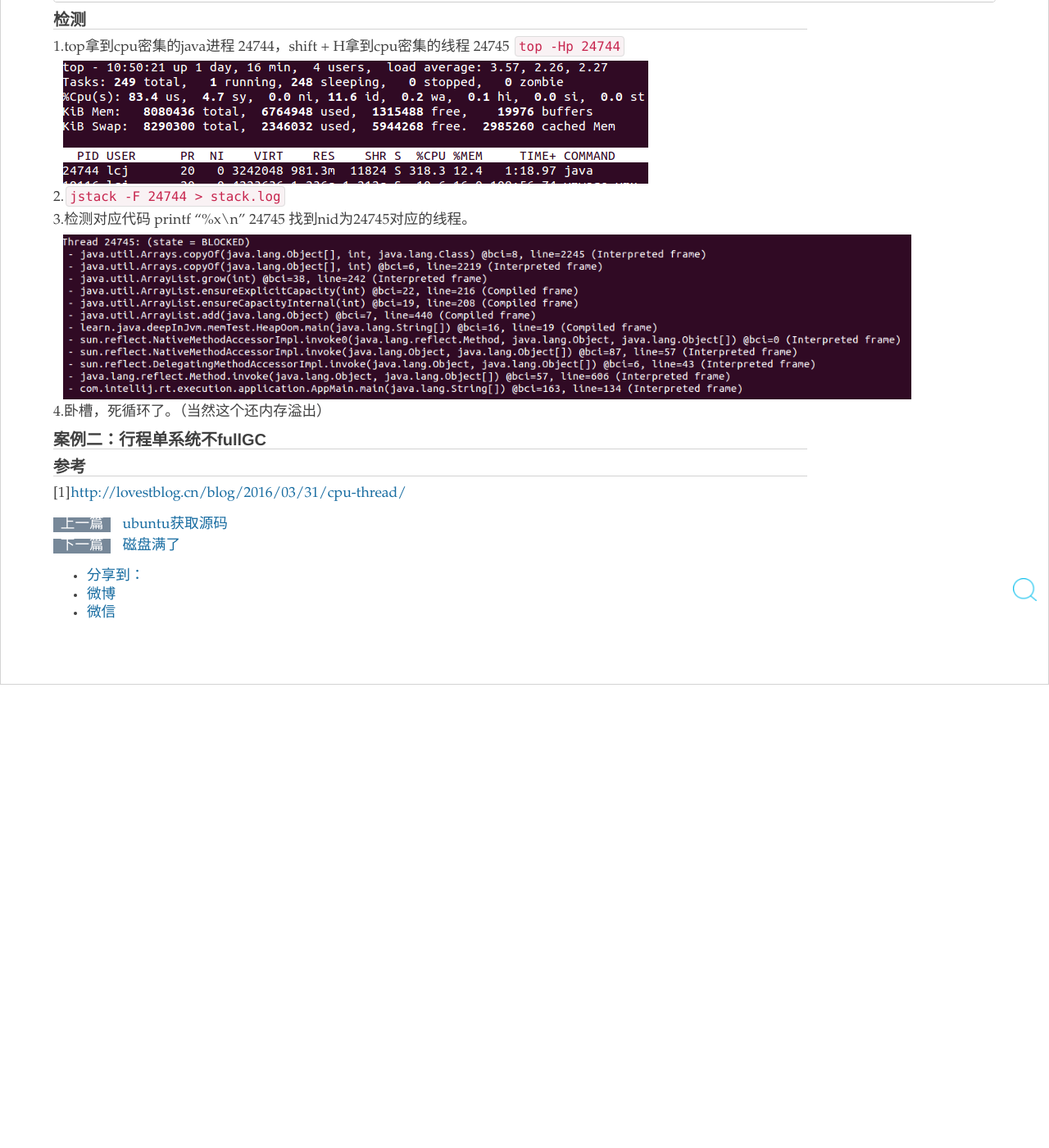
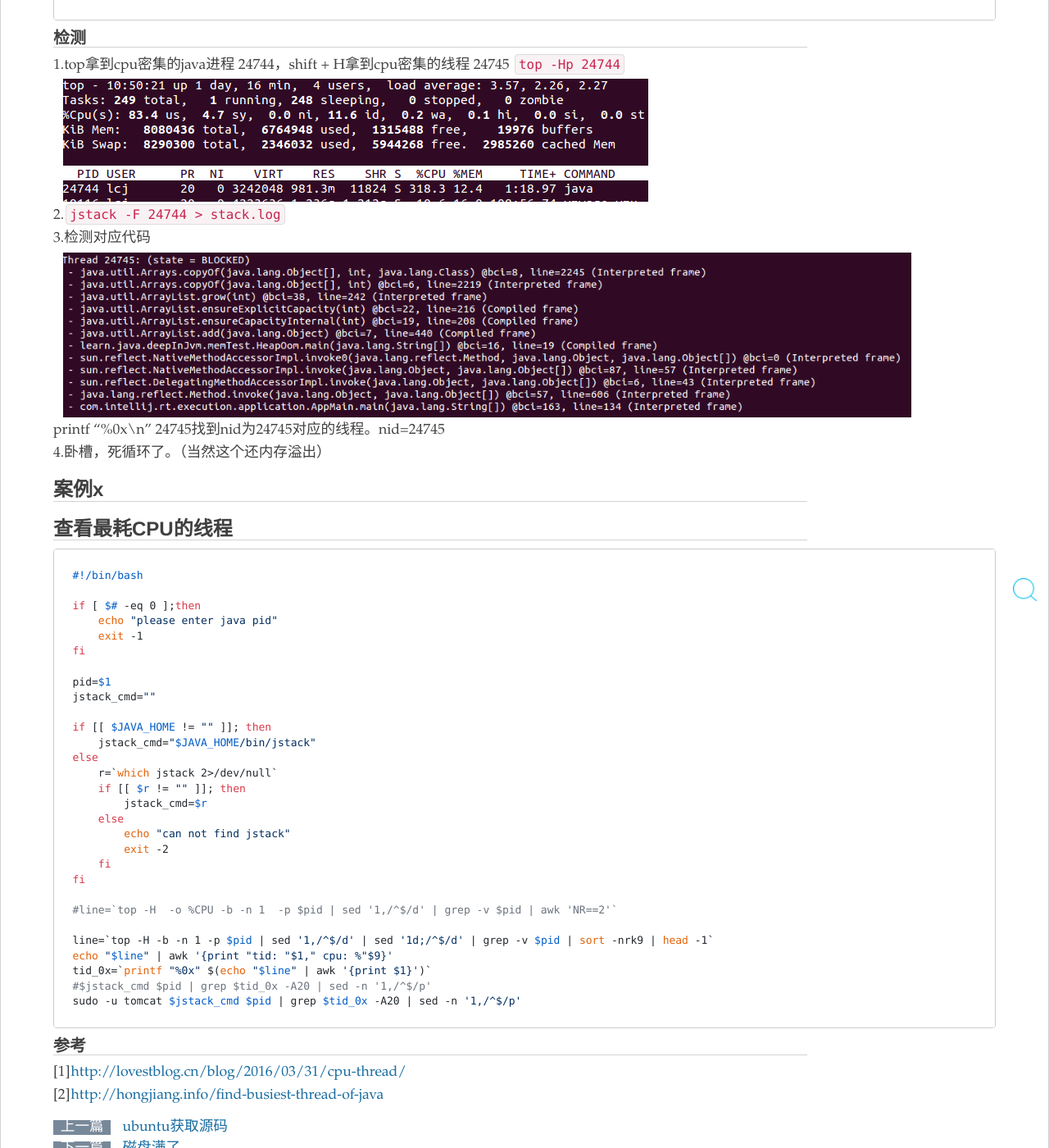
Before and after one commit to zy123a/lcj1992.github.com, a Jekyll site: the page built from _posts/performance/2015-12-17-cpuHigh.md, in a window 1280 px wide and 1400 px high, scrolled down 427 px. Shown: the whole window at 82% size. Built offline with Jekyll 4.4.1, drawn with Linux system fonts in a browser that asks for light colours; nearby versions of some CDN libraries; comment, search, counter and statistics services are not loaded; before the commit the page ends 1262 px from its top, so only the background shows below that.

Commit message:
cpu hign

```diff
--- a/_posts/performance/2015-12-17-cpuHigh.md
+++ b/_posts/performance/2015-12-17-cpuHigh.md
@@ -5,9 +5,9 @@ categories: performance
 tags: cpu performance
 ---
 
-#### 案例一:死循环 {#die_loop}
+### 案例一:死循环 {#die_loop}
 
-##### 测试代码
+#### 测试代码
 
     public class HeapOom {
         static class OOMObject {
@@ -27,16 +27,51 @@ tags: cpu performance
 
 2.`jstack -F 24744 > stack.log`
 
-3.检测对应代码 printf "%x\n" 24745 找到nid为24745对应的线程。
+3.检测对应代码
 
 ![cpu](/images/performance/cpu.png)
 
+printf "%0x\n" 24745找到nid为24745对应的线程。nid=24745
+
 4.卧槽，死循环了。（当然这个还内存溢出）
 
+### 案例x
 
-#### 案例二：行程单系统不fullGC
 
+### 查看最耗CPU的线程
+
+    #!/bin/bash
+
+    if [ $# -eq 0 ];then
+        echo "please enter java pid"
+        exit -1
+    fi
+
+    pid=$1
+    jstack_cmd=""
+
+    if [[ $JAVA_HOME != "" ]]; then
+        jstack_cmd="$JAVA_HOME/bin/jstack"
+    else
+        r=`which jstack 2>/dev/null`
+        if [[ $r != "" ]]; then
+            jstack_cmd=$r
+        else
+            echo "can not find jstack"
+            exit -2
+        fi
+    fi
+
+    #line=`top -H  -o %CPU -b -n 1  -p $pid | sed '1,/^$/d' | grep -v $pid | awk 'NR==2'`
+
+    line=`top -H -b -n 1 -p $pid | sed '1,/^$/d' | sed '1d;/^$/d' | grep -v $pid | sort -nrk9 | head -1`
+    echo "$line" | awk '{print "tid: "$1," cpu: %"$9}'
+    tid_0x=`printf "%0x" $(echo "$line" | awk '{print $1}')`
+    #$jstack_cmd $pid | grep $tid_0x -A20 | sed -n '1,/^$/p'
+    sudo -u tomcat $jstack_cmd $pid | grep $tid_0x -A20 | sed -n '1,/^$/p'
 
 #### 参考
 
 [1]<http://lovestblog.cn/blog/2016/03/31/cpu-thread/>
+
+[2]<http://hongjiang.info/find-busiest-thread-of-java>
```
Also changed, not shown: 1 other file.
